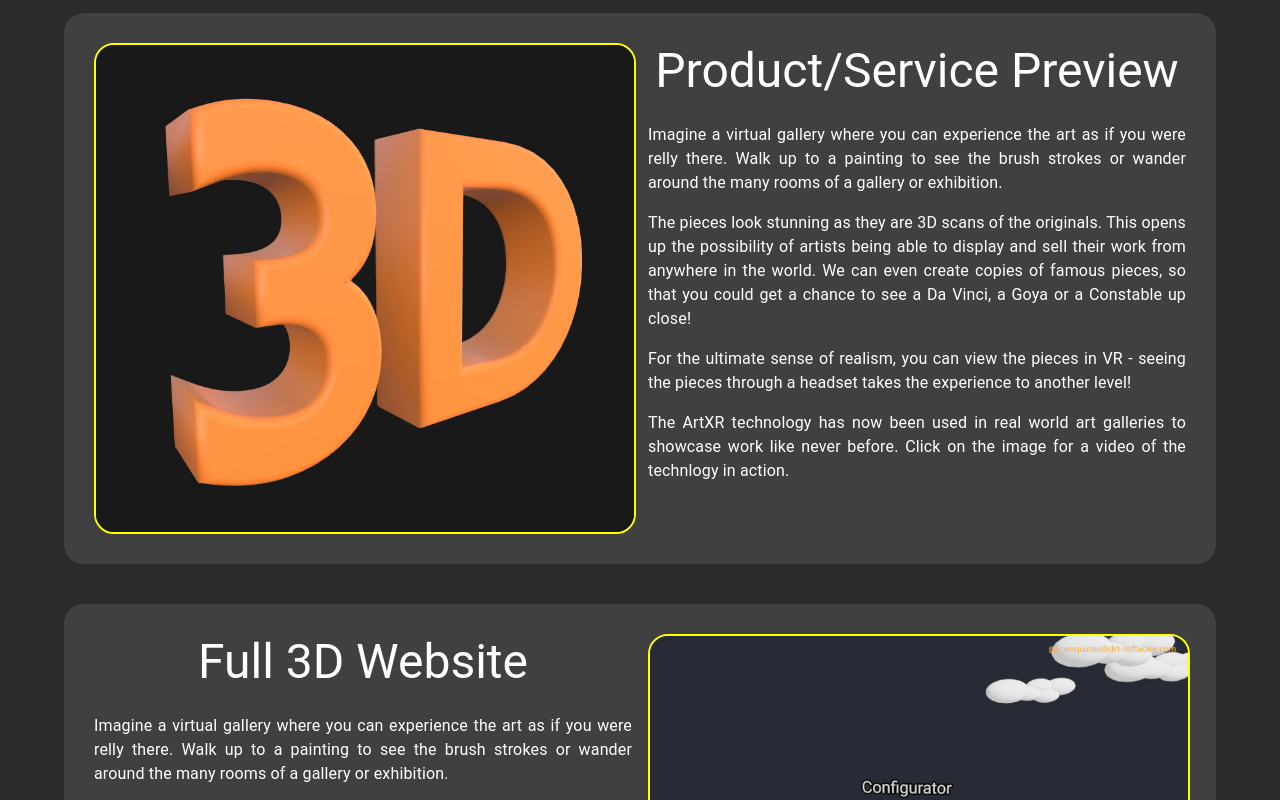
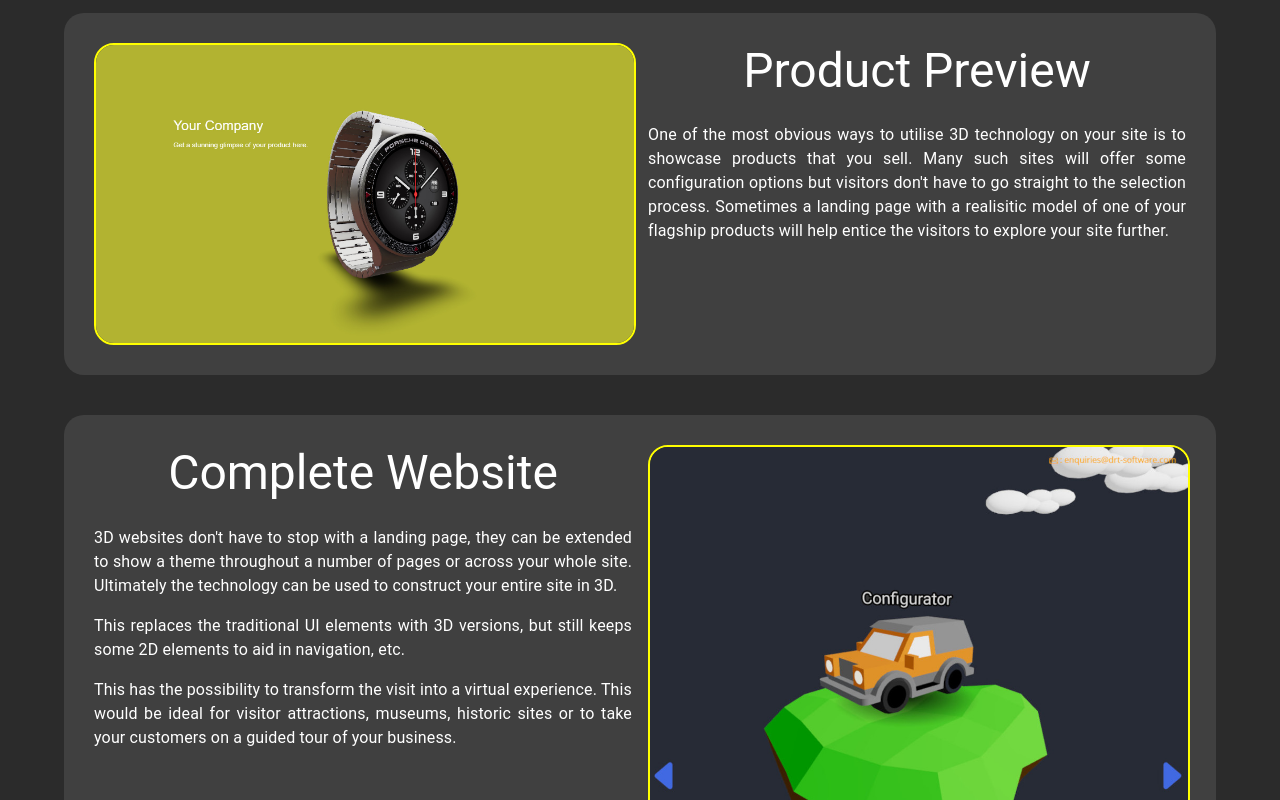
Before and after one commit to DoctorTone/landing3D, a React (Vite) app: page / in a window 1280 px wide. Shown: the part 1380-2180 px from the top of the page. Built offline with nearby package versions, Linux system fonts and the light colour scheme.

Commit message:
Updated demo text

```diff
--- a/src/components/Demos.tsx
+++ b/src/components/Demos.tsx
@@ -100,12 +100,12 @@ const Projects = () => {
               target="_blank"
               rel="noreferrer noopener"
             >
-              <Img src="./images/consult.jpg" alt="projects" />
+              <Img src="./images/product.jpg" alt="projects" />
             </a>
           </Grid>
           <Grid size={{ xs: 12, md: 6 }} sx={{ textAlign: "center" }}>
             <Typography variant="h3" sx={{ mb: 3 }}>
-              Product/Service Preview
+              Product Preview
             </Typography>
             <Typography
               className="paddingProjects"
@@ -113,27 +113,12 @@ const Projects = () => {
               sx={{ textAlign: "justify" }}
             >
               <p>
-                Imagine a virtual gallery where you can experience the art as if
-                you were relly there. Walk up to a painting to see the brush
-                strokes or wander around the many rooms of a gallery or
-                exhibition.
-              </p>
-              <p>
-                The pieces look stunning as they are 3D scans of the originals.
-                This opens up the possibility of artists being able to display
-                and sell their work from anywhere in the world. We can even
-                create copies of famous pieces, so that you could get a chance
-                to see a Da Vinci, a Goya or a Constable up close!
-              </p>
-              <p>
-                For the ultimate sense of realism, you can view the pieces in VR
-                - seeing the pieces through a headset takes the experience to
-                another level!
-              </p>
-              <p>
-                The ArtXR technology has now been used in real world art
-                galleries to showcase work like never before. Click on the image
-                for a video of the technlogy in action.
+                One of the most obvious ways to utilise 3D technology on your
+                site is to showcase products that you sell. Many such sites will
+                offer some configuration options but visitors don't have to go
+                straight to the selection process. Sometimes a landing page with
+                a realisitic model of one of your flagship products will help
+                entice the visitors to explore your site further.
               </p>
             </Typography>
           </Grid>
@@ -143,7 +128,7 @@ const Projects = () => {
         <Grid container spacing={2} sx={{ mt: 3, padding: "30px" }}>
           <Grid size={{ xs: 12, md: 6 }} sx={{ textAlign: "center" }}>
             <Typography variant="h3" sx={{ mb: 3 }}>
-              Full 3D Website
+              Complete Website
             </Typography>
             <Typography
               className="paddingProjects"
@@ -151,27 +136,20 @@ const Projects = () => {
               sx={{ textAlign: "justify" }}
             >
               <p>
-                Imagine a virtual gallery where you can experience the art as if
-                you were relly there. Walk up to a painting to see the brush
-                strokes or wander around the many rooms of a gallery or
-                exhibition.
+                3D websites don't have to stop with a landing page, they can be
+                extended to show a theme throughout a number of pages or across
+                your whole site. Ultimately the technology can be used to
+                construct your entire site in 3D.
               </p>
               <p>
-                The pieces look stunning as they are 3D scans of the originals.
-                This opens up the possibility of artists being able to display
-                and sell their work from anywhere in the world. We can even
-                create copies of famous pieces, so that you could get a chance
-                to see a Da Vinci, a Goya or a Constable up close!
+                This replaces the traditional UI elements with 3D versions, but
+                still keeps some 2D elements to aid in navigation, etc.
               </p>
               <p>
-                For the ultimate sense of realism, you can view the pieces in VR
-                - seeing the pieces through a headset takes the experience to
-                another level!
-              </p>
-              <p>
-                The ArtXR technology has now been used in real world art
-                galleries to showcase work like never before. Click on the image
-                for a video of the technlogy in action.
+                This has the possibility to transform the visit into a virtual
+                experience. This would be ideal for visitor attractions,
+                museums, historic sites or to take your customers on a guided
+                tour of your business.
               </p>
             </Typography>
           </Grid>
```
Also changed, not shown: public/images/product.jpg (added).
